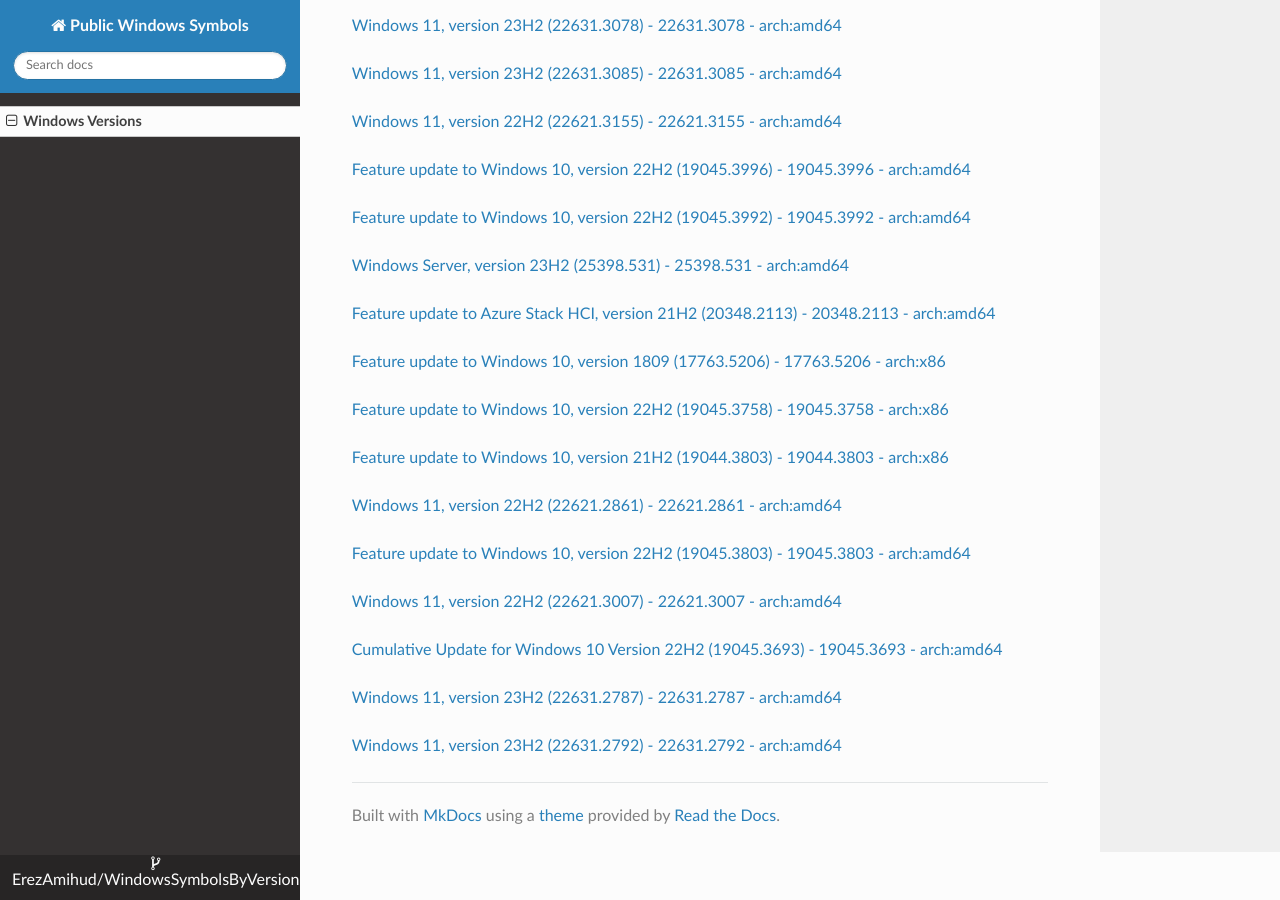
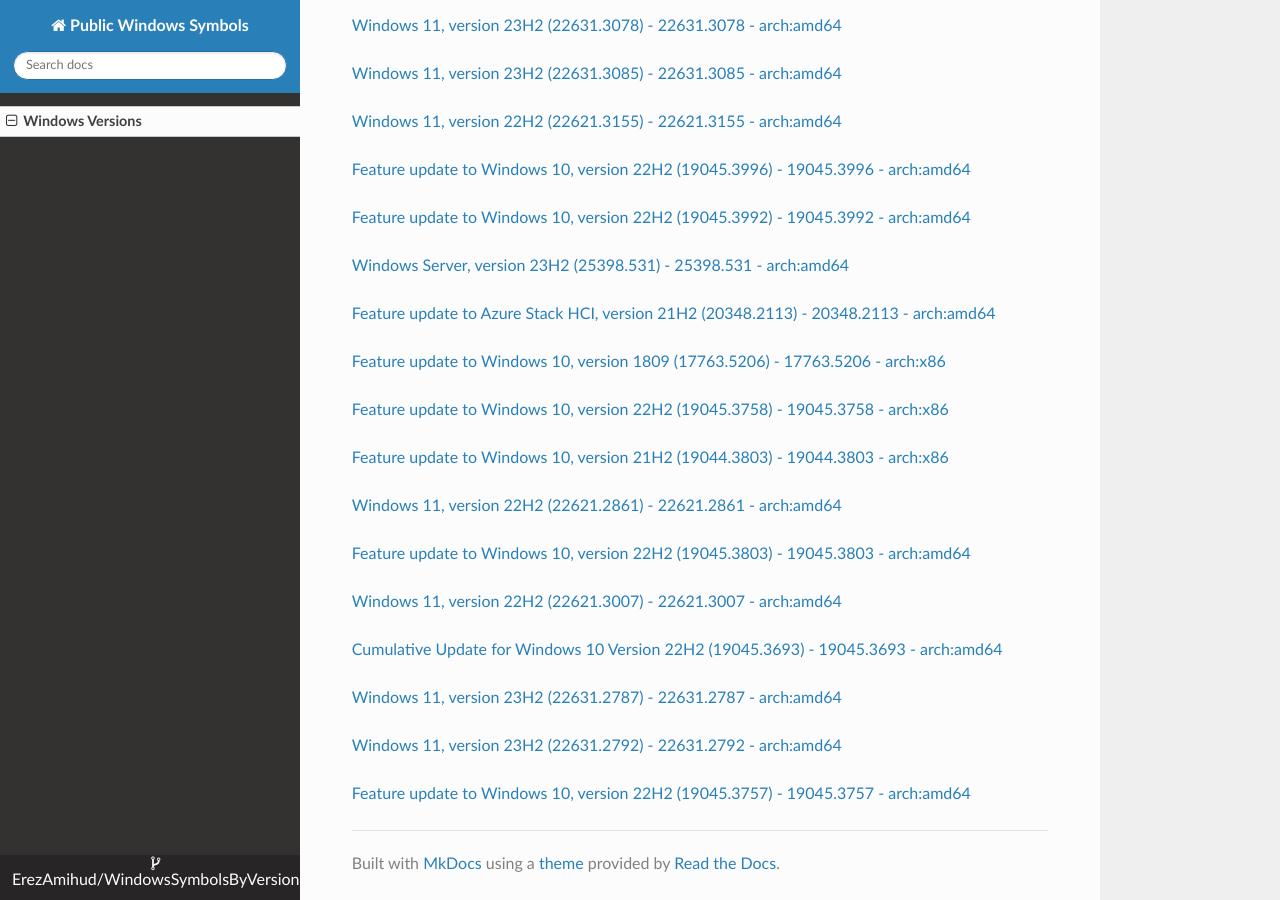
Before and after one commit to ErezAmihud/WindowsSymbolsByVersion, an MkDocs documentation site: the page built from docs/index.md, in a window 1280 px wide and 900 px high, scrolled down 20045 px. Built offline with MkDocs 1.6.1, drawn with Linux system fonts in a browser that asks for light colours; nearby versions of some CDN libraries.

Commit message:
Automated commit, add manifest for 8005dbc9-b3b7-4198-b6cc-351959d136e1

```diff
--- a/docs/index.md
+++ b/docs/index.md
@@ -1114,3 +1114,6 @@
 
 
 [Windows 11, version 23H2 (22631.2792) - 22631.2792 - arch:amd64](https://github.com/ErezAmihud/WindowsSymbolsByVersion/blob/main/manifests/64686512-561b-4390-a48a-0470611eeede.manifest)
+
+
+[Feature update to Windows 10, version 22H2 (19045.3757) - 19045.3757 - arch:amd64](https://github.com/ErezAmihud/WindowsSymbolsByVersion/blob/main/manifests/8005dbc9-b3b7-4198-b6cc-351959d136e1.manifest)
```
Also changed, not shown: process_builds.json (+1 -1 lines), 1 other file.
